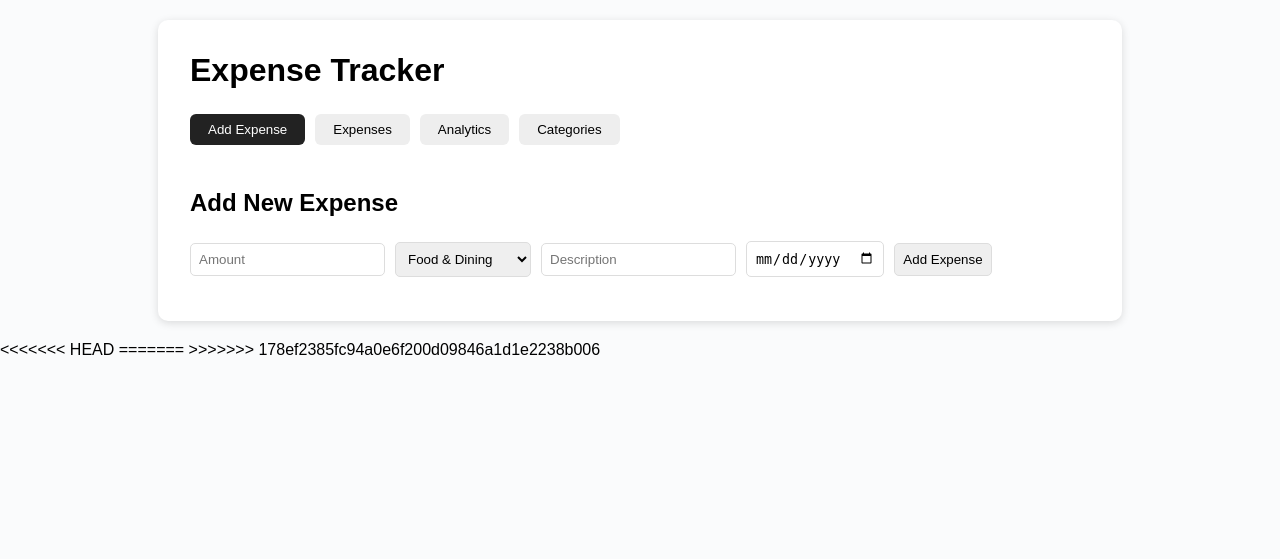
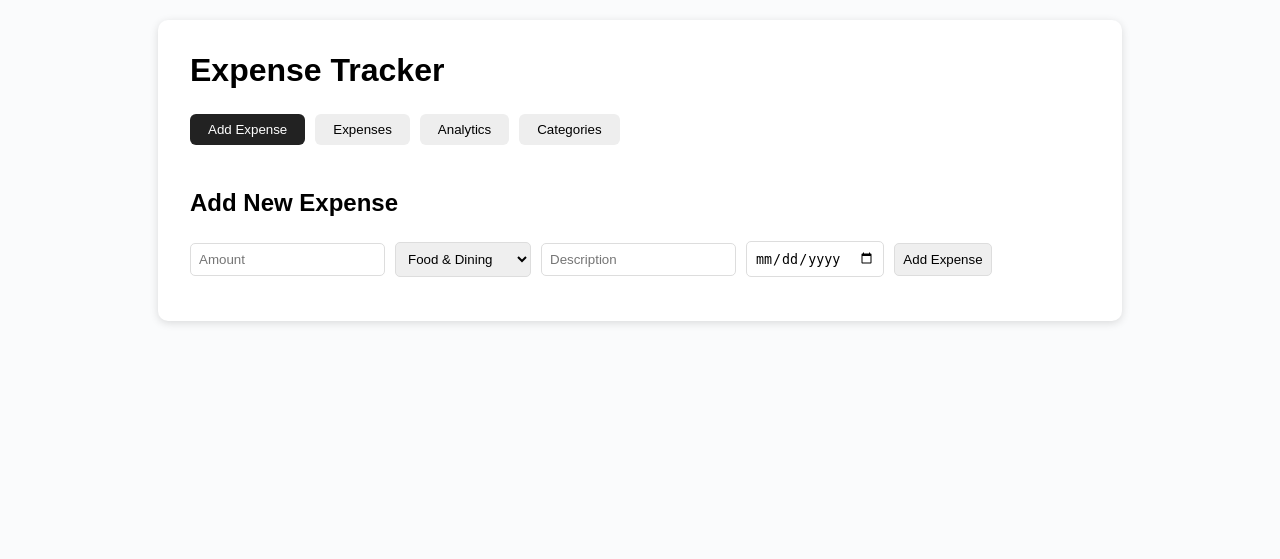
Before and after one commit to Mohit616-byte/Expense-Tracker, a Flask app: page / in a window 1280 px wide. Shown: the top 559 px of the page. Run offline with Flask 3, Linux system fonts and the light colour scheme; data comes from the database, SQL or seed files in the repository.

Commit message:
fixing conflicts

```diff
--- a/templates/index.html
+++ b/templates/index.html
@@ -43,8 +43,4 @@
 </div>
 <script src="/static/script.js"></script>
 </body>
-<<<<<<< HEAD
 </html>
-=======
-</html>
->>>>>>> 178ef2385fc94a0e6f200d09846a1d1e2238b006
```
